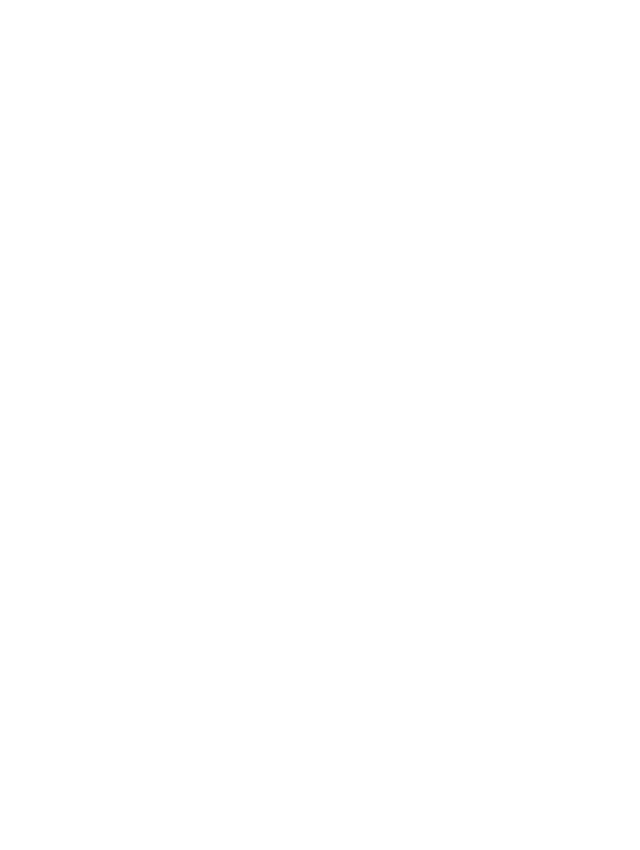
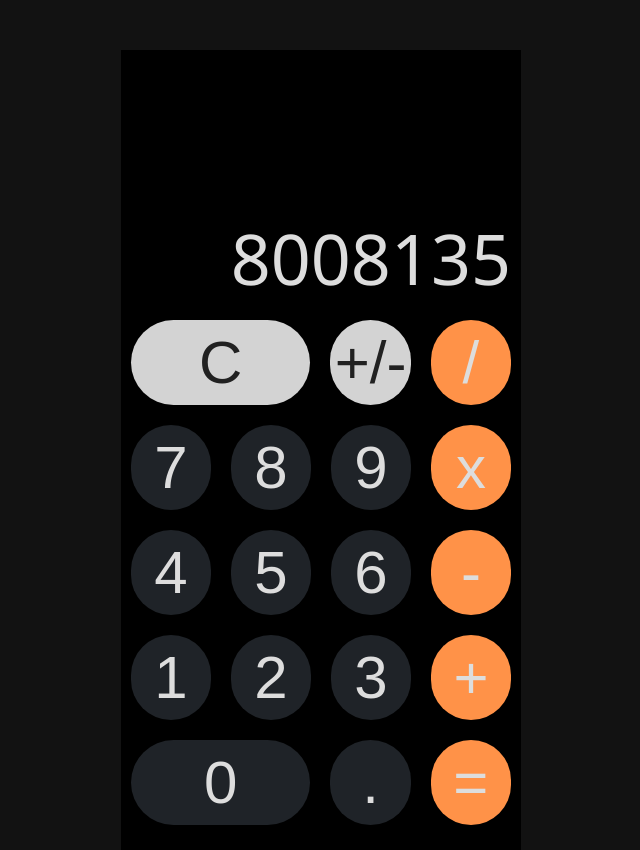
Before and after one commit to landoncaouette/js-calculator, a plain HTML site: page index.html in a window 1280 px wide. Shown: the whole page, without its empty margins (319-959 px from the left). Before the commit the page ends 800 px from the top, so only its background shows below. Drawn offline with Linux system fonts and the light colour scheme.

Commit message:
Finish layout and styling

```diff
--- a/index.html
+++ b/index.html
@@ -7,7 +7,45 @@
     <title>Calculator</title>
     <link rel="stylesheet" href="style.css">
     <script src="script.js" defer></script>
+    <link rel="preconnect" href="https://fonts.googleapis.com">
+    <link rel="preconnect" href="https://fonts.gstatic.com" crossorigin>
+    <link href="https://fonts.googleapis.com/css2?family=Cousine&display=swap" rel="stylesheet">
   </head>
-  <body
+  <body>
+    <div class="container">
+      <div class="row">
+        <div class="display">
+          8008135
+        </div>
+      </div>
+      <div class="row">
+        <button class="clear lightgray double-width">C</button>
+        <button class="inverse lightgray">+/-</button>
+        <button class="divide orange">/</button>
+      </div>
+      <div class="row">
+        <button class="7">7</button>
+        <button class="8">8</button>
+        <button class="9">9</button>
+        <button class="multiply orange">x</button>
+      </div>
+      <div class="row">
+        <button class="4">4</button>
+        <button class="5">5</button>
+        <button class="6">6</button>
+        <button class="subtract orange">-</button>
+      </div>
+      <div class="row">
+        <button class="1">1</button>
+        <button class="2">2</button>
+        <button class="3">3</button>
+        <button class="add orange">+</button>
+      </div>
+      <div class="row">
+        <button class="0 double-width">0</button>
+        <button class="decimal">.</button>
+        <button class="equals orange">=</button>
+      </div>
+    </div>
   </body>
 </html>
--- a/script.js
+++ b/script.js
@@ -0,0 +1,28 @@
+function add(int1, int2) {
+  return int1 + int2;
+}
+
+function subtract(int1, int2) {
+  return int1 - int2;
+}
+
+function multiply(int1, int2) {
+  return int1 * int2;
+}
+
+function divide(int1, int2) {
+  return int1 / int2;
+}
+
+function operate(int1, operator, int2) {
+  switch (operator) {
+    case "+":
+      add(int1, int2);
+    case "-":
+      subtract(int1, int2);
+    case "*":
+      multiply(int1, int2);
+    case "/":
+      divide(int1, int2);
+  }
+}
--- a/style.css
+++ b/style.css
@@ -0,0 +1,70 @@
+* {
+  margin: 0;
+  padding: 0;
+}
+
+body {
+  font-size: 50px;
+  background-color: #121212;
+  font-family:'Segoe UI', Tahoma, Geneva, Verdana, sans-serif;
+}
+
+.row {
+  display: flex;
+  justify-content: space-between;
+}
+
+.container {
+  width: 400px;
+  height: 800px;
+  margin: 50px auto 0 auto;
+  background-color: black;
+}
+
+.display {
+  width: 100%;
+  margin-top: 80px;
+  padding: 80px 10px 20px 10px;
+  height: 80px;
+  font-size: 70px;
+  color: #dddddd;
+  display: flex;
+  justify-content: flex-end;
+}
+
+button {
+  margin: 10px;
+  padding: 0;
+  width: 85px;
+  height: 85px;
+  border: 0;
+  border-radius: 65px;
+  background-color: #1F2328;
+  font-size: 60px;
+  color: #dddddd;
+}
+
+button:hover {
+  background-color: #3f4348;
+}
+
+button.double-width {
+  width: 190px;
+}
+
+button.orange {
+  background-color: #ff9248;
+}
+
+button.orange:hover {
+  background-color: #bf6218;
+}
+
+button.lightgray {
+  background-color: #D3D3D3;
+  color: #212121;
+}
+
+button.lightgray:hover {
+  background-color: #a3a3a3;
+}
```
